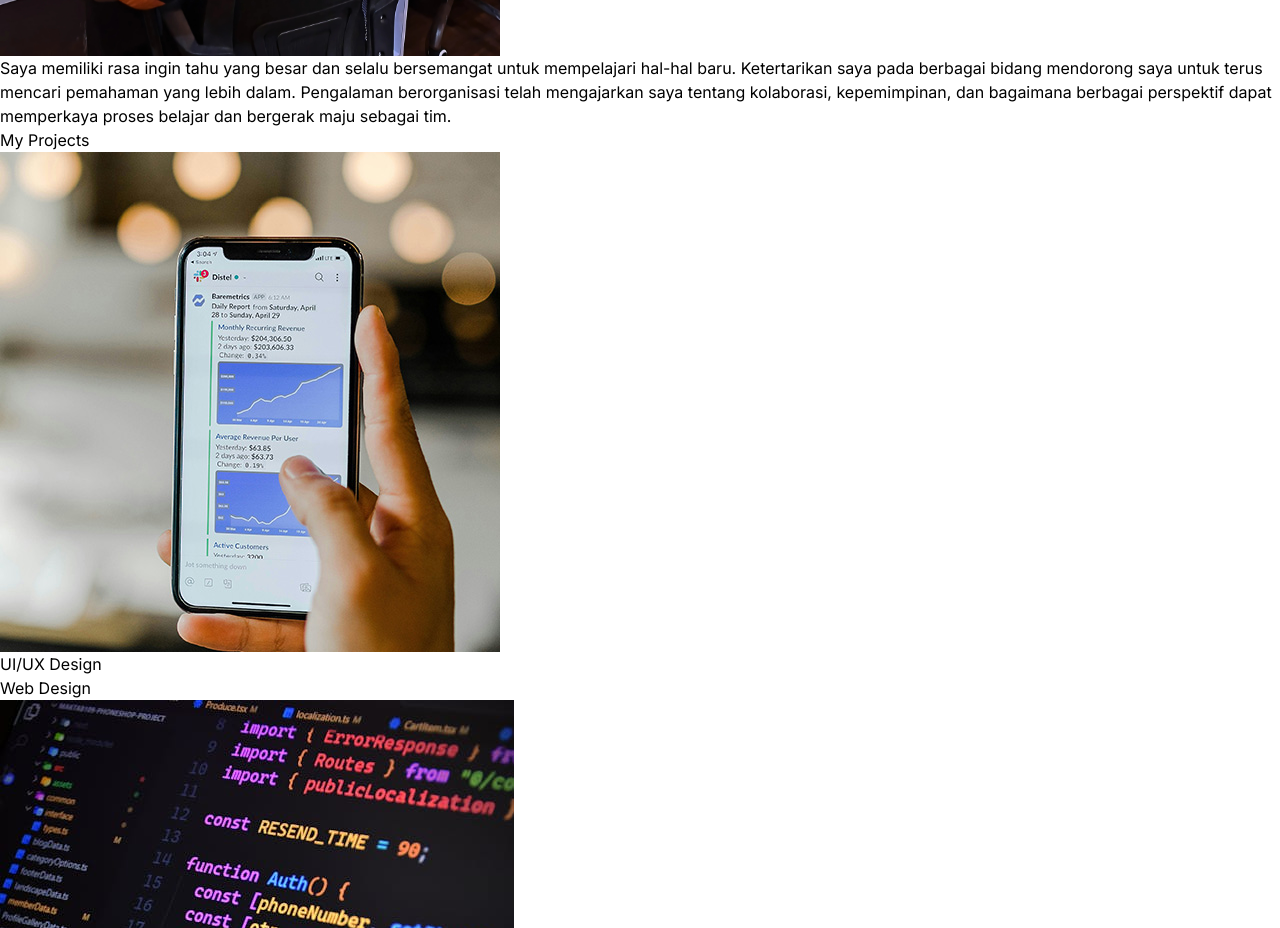
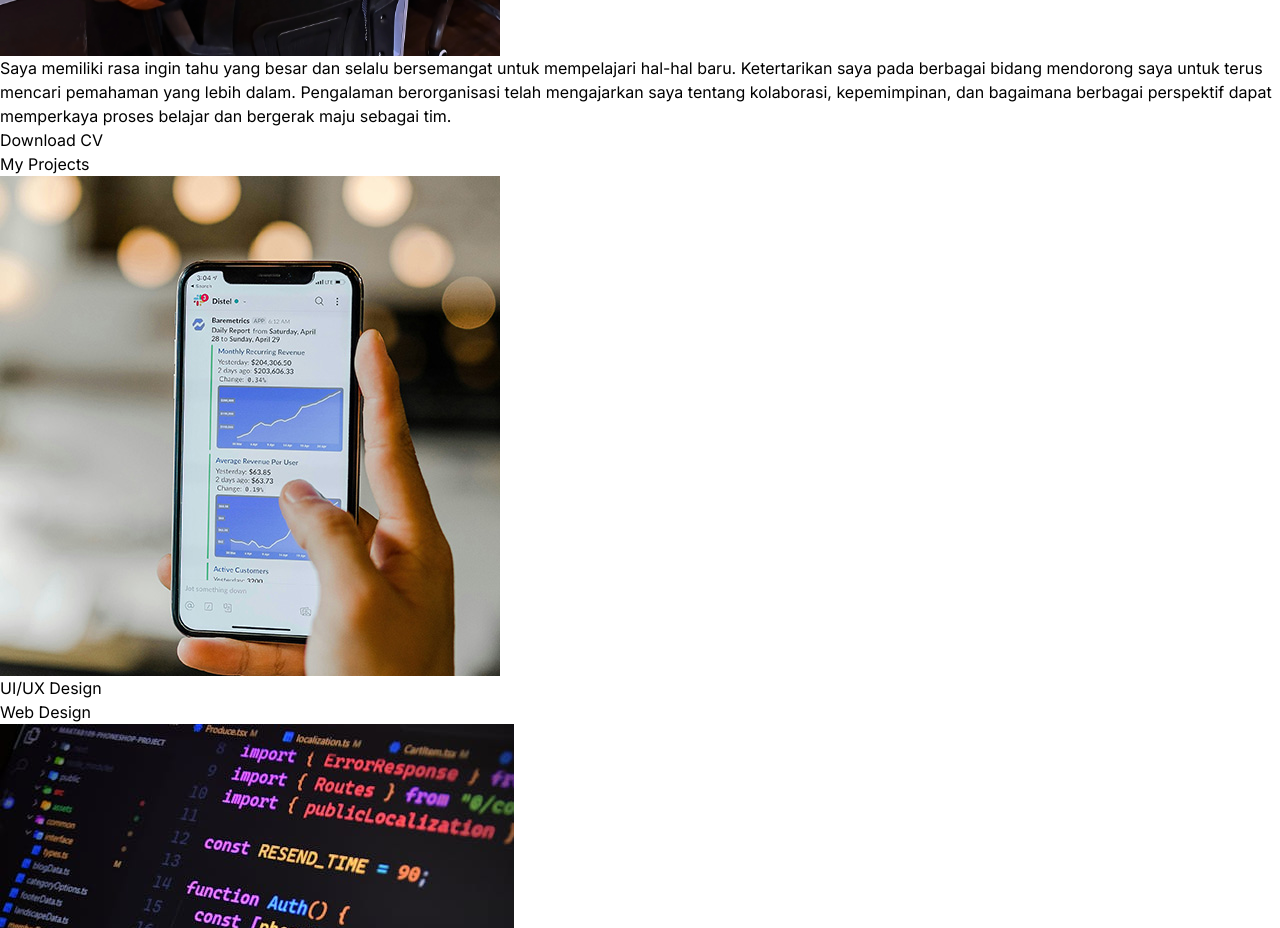
Before and after one commit to Oksipituaja/React-Portfolio, a React (Vite) app: page / in a window 1280 px wide. Shown: the part 1160-2088 px from the top of the page. Built offline with nearby package versions, Linux system fonts and the light colour scheme.

Commit message:
deploy project in vercel

```diff
--- a/src/components/About.jsx
+++ b/src/components/About.jsx
@@ -1,7 +1,7 @@
 import { ABOUT_TEXT } from "../constants";
 import aboutImg from "../assets/about.png";
 import { motion } from "framer-motion";
-//import { FaDownload } from "react-icons/fa";
+// import { FaDownload } from "react-icons/fa"; // (Boleh aktifin kalau mau pakai icon download)
 
 const About = () => {
   return (
@@ -33,8 +33,21 @@ const About = () => {
           className="w-full lg:w-1/2 mt-8 lg:mt-0 flex flex-col items-center lg:items-start justify-center"
         >
           <div className="flex justify-center lg:justify-start">
-            <p className="my-2 max-w-xl py-6 text-lg text-neutral-400 mt-[-1rem]">{ABOUT_TEXT}</p>
+            <p className="my-2 max-w-xl py-6 text-lg text-neutral-400 mt-[-1rem]">
+              {ABOUT_TEXT}
+            </p>
           </div>
+
+          <div className="mt-4">
+            <a
+              href="https://portfolio-yusuf-hammam.vercel.app/CV_YUSUF_HAMMAM.pdf"
+              download
+              className="inline-flex items-center px-6 py-3 bg-blue-600 hover:bg-blue-700 text-white font-semibold rounded-lg shadow-md transition duration-300"
+            >
+              Download CV
+            </a>
+          </div>
+
         </motion.div>
       </div>
     </div>
```
Also changed, not shown: vercel.json, 1 other file (tests, documents, lock files or other folders).
